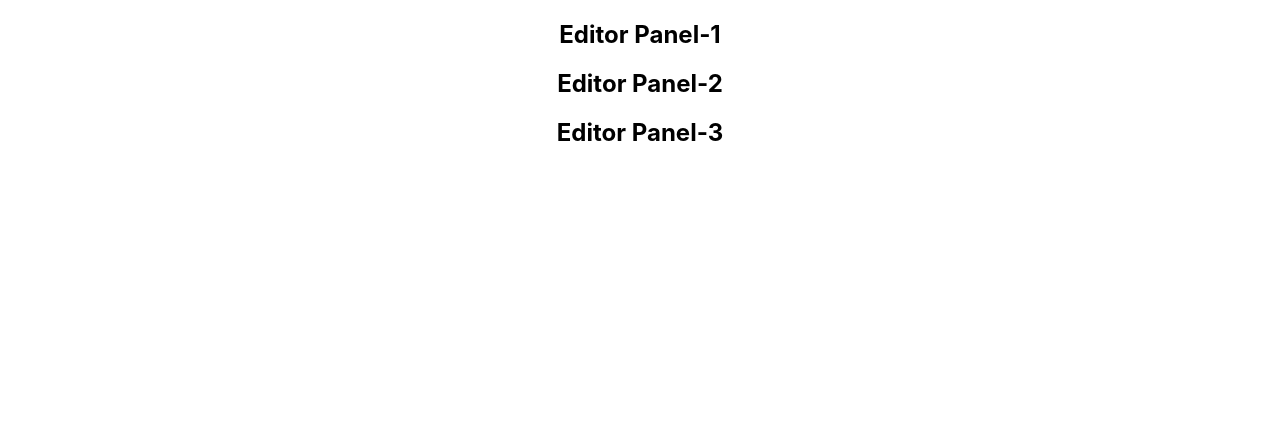
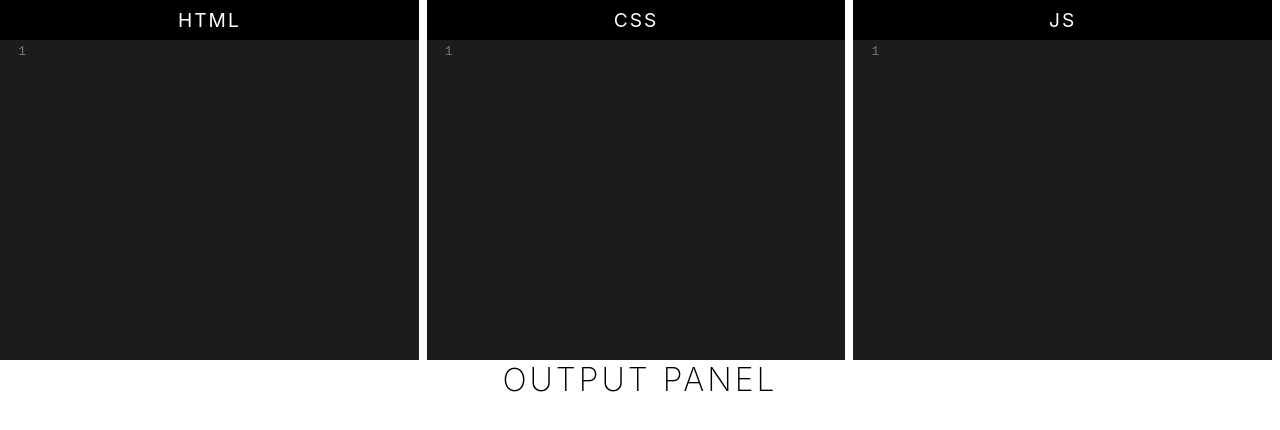
Before and after one commit to RahulAnand442001/CodeHub, a React (Create React App) app: page / in a window 1280 px wide. Shown: the top 430 px of the page. Built offline with nearby package versions, Linux system fonts and the light colour scheme.

Commit message:
created code playground with editable options, and wensite rendereing using CodeMirror

```diff
--- a/package.json
+++ b/package.json
@@ -12,11 +12,11 @@
     "@testing-library/react": "^11.2.7",
     "@testing-library/user-event": "^12.8.3",
     "codemirror": "^5.62.3",
-    "node-sass": "^6.0.1",
+    "re-resizable": "^6.9.0",
     "react": "^17.0.2",
     "react-codemirror2": "^7.2.1",
     "react-dom": "^17.0.2",
-    "react-scripts": "^1.1.5",
+    "react-scripts": "^4.0.3",
     "web-vitals": "^1.1.2"
   },
   "scripts": {
--- a/src/App.css
+++ b/src/App.css
@@ -1,3 +1,8 @@
+* {
+	margin: 0;
+	padding: 0;
+}
+
 .App {
 	text-align: center;
 }
--- a/src/components/Editor/editor.component.jsx
+++ b/src/components/Editor/editor.component.jsx
@@ -1,9 +1,32 @@
 import React from "react";
+import "./editor.styles.css";
+import { Controlled as CodeMirror } from "react-codemirror2";
+require("codemirror/mode/xml/xml");
+require("codemirror/mode/javascript/javascript");
+require("codemirror/mode/css/css");
 
-const Editor = ({ count }) => {
+const Editor = (props) => {
+	const { language, displayName, onChange, value } = props;
+
+	const handleChange = (editor, data, value) => {
+		onChange(value);
+	};
+
 	return (
 		<div id="editor">
-			<h1>{`Editor Panel-${count}`}</h1>
+			<div className="editor__title">{displayName}</div>
+			<CodeMirror
+				onBeforeChange={handleChange}
+				value={value}
+				className="CodeMirror"
+				options={{
+					mode: language,
+					theme: "yonce",
+					lineNumbers: true,
+					lineWrapping: true,
+					lint: true,
+				}}
+			/>
 		</div>
 	);
 };
--- /dev/null
+++ b/src/components/Editor/editor.styles.css
@@ -0,0 +1,20 @@
+@import "codemirror/lib/codemirror.css";
+@import "codemirror/theme/yonce.css";
+
+#editor {
+	height: 40vh;
+	width: 33.333%;
+	margin-right: 0.5rem;
+}
+
+.editor__title {
+	background-color: black;
+	color: white;
+	font-size: 1.2rem;
+	letter-spacing: 2px;
+	padding: 0.5rem 1rem;
+}
+
+.CodeMirror {
+	height: 100%;
+}
--- a/src/components/Home/home.component.jsx
+++ b/src/components/Home/home.component.jsx
@@ -1,15 +1,52 @@
-import React from "react";
+import React, { useState } from "react";
+import "./home.styles.css";
 import Editor from "../Editor/editor.component";
+
 function Home() {
+	const [html, setHtml] = useState("");
+	const [css, setCss] = useState("");
+	const [js, setJs] = useState("");
+
+	let srcDoc = `
+	<html>
+	<body>${html}</body>
+	<style>${css}</style>
+	<script>${js}</script>
+	</html>
+	`;
+
 	return (
-		<section id="home">
+		<div id="home">
 			<div className="panel top-panel">
-				<Editor count="1" />
-				<Editor count="2" />
-				<Editor count="3" />
+				<Editor
+					language="xml"
+					displayName="HTML"
+					onChange={setHtml}
+					value={html}
+				/>
+				<Editor
+					language="css"
+					displayName="CSS"
+					onChange={setCss}
+					value={css}
+				/>
+				<Editor
+					language="javascript"
+					displayName="JS"
+					onChange={setJs}
+					value={js}
+				/>
 			</div>
-			<div className="panel bottom-panel"></div>
-		</section>
+			<h1 className="bottom-panel-title">OUTPUT PANEL</h1>
+			<iframe
+				srcDoc={srcDoc}
+				title="output"
+				sandbox="allow-scripts"
+				frameBorder="0"
+				width="100%"
+				height="100%"
+			/>
+		</div>
 	);
 }
 
--- /dev/null
+++ b/src/components/Home/home.styles.css
@@ -0,0 +1,23 @@
+#home {
+	height: 100vh;
+	width: 100%;
+	overflow: hidden;
+}
+
+.top-panel {
+	display: flex;
+	align-items: center;
+	justify-content: space-between;
+}
+
+.bottom-panel-title {
+	padding: 1.5rem;
+	margin: 1rem auto;
+	font: 2rem;
+	letter-spacing: 3px;
+	font-weight: 200;
+}
+
+iframe {
+	min-height: 100vh;
+}
--- a/src/index.css
+++ b/src/index.css
@@ -1,3 +1,12 @@
+* {
+	padding: 0;
+	margin: 0;
+}
+
+html {
+	box-sizing: border-box;
+}
+
 body {
 	margin: 0;
 	font-family: -apple-system, BlinkMacSystemFont, "Segoe UI", "Roboto", "Oxygen",
```
Also changed, not shown: 1 other file (tests, documents, lock files or other folders).
